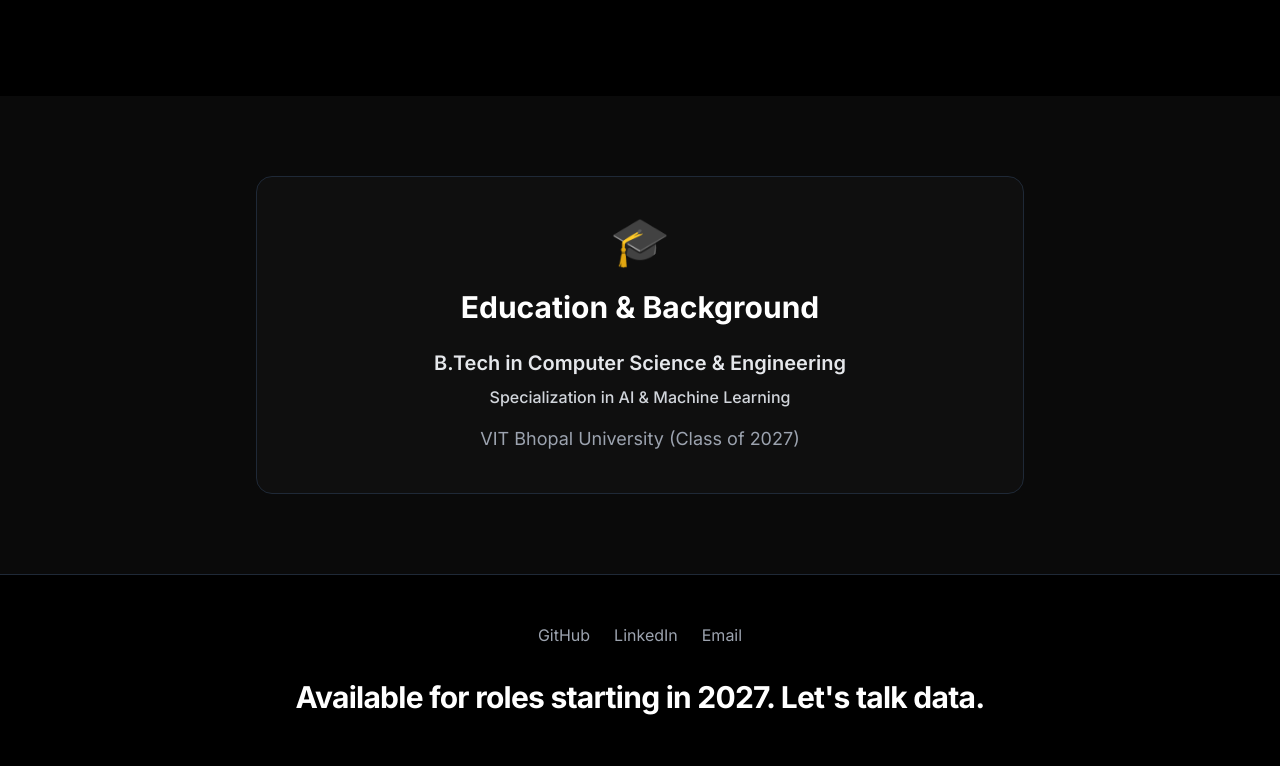
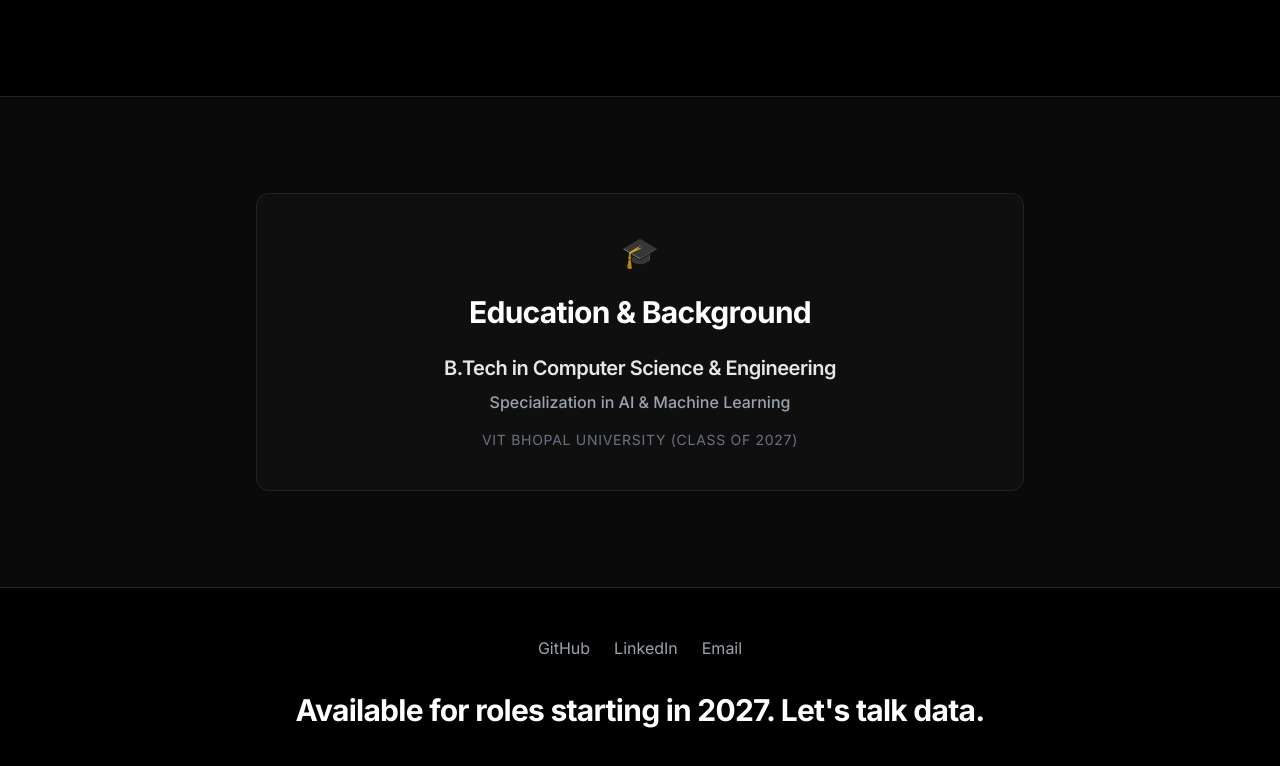
Before and after one commit to divyanshuyadav715-ship-it/portfolio-live, a React app: page / in a window 1280 px wide. Shown: the part 2546-3312 px from the top of the page. Built offline with nearby package versions, Linux system fonts and the light colour scheme; the HTML template or start-up script is replaced by a standard one.

Commit message:
Refactor Education.jsx to monochromatic

```diff
--- a/src/components/Education.jsx
+++ b/src/components/Education.jsx
@@ -3,24 +3,24 @@
 
 const Education = () => {
   return (
-    <section id="education" className="py-20 px-6 bg-darkerbg">
+    <section id="education" className="py-24 px-6 bg-darkerbg border-t border-bordergray">
       <div className="max-w-3xl mx-auto text-center">
         <motion.div
-          initial={{ opacity: 0, y: 20 }}
+          initial={{ opacity: 0, y: 10 }}
           whileInView={{ opacity: 1, y: 0 }}
           viewport={{ once: true }}
-          transition={{ duration: 0.6 }}
-          className="bg-cardbg p-10 rounded-2xl border border-gray-800 hover:border-neon/50 transition-all duration-300 inline-block w-full"
+          transition={{ duration: 0.5 }}
+          className="bg-cardbg p-10 rounded-xl border border-bordergray hover:border-gray-600 transition-all duration-300 inline-block w-full shadow-sm hover:shadow-lg"
         >
-          <div className="flex justify-center mb-6 text-neon text-5xl">
+          <div className="flex justify-center mb-6 text-3xl opacity-80">
             🎓
           </div>
-          <h2 className="text-3xl font-bold text-white mb-6">Education & Background</h2>
-          <h3 className="text-xl text-gray-200 font-semibold mb-2">
+          <h2 className="text-3xl font-bold text-white mb-6 tracking-tight">Education & Background</h2>
+          <h3 className="text-xl text-gray-200 font-semibold mb-2 tracking-tight">
             B.Tech in Computer Science & Engineering
           </h3>
-          <p className="text-neon mb-4 font-medium">Specialization in AI & Machine Learning</p>
-          <p className="text-gray-400 text-lg">VIT Bhopal University (Class of 2027)</p>
+          <p className="text-gray-400 mb-4 font-medium">Specialization in AI & Machine Learning</p>
+          <p className="text-gray-500 text-sm tracking-wider uppercase">VIT Bhopal University (Class of 2027)</p>
         </motion.div>
       </div>
     </section>
```
